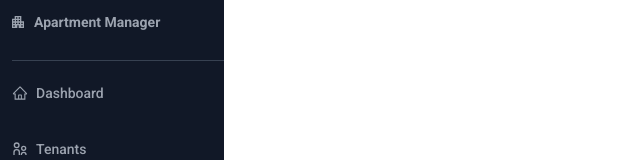
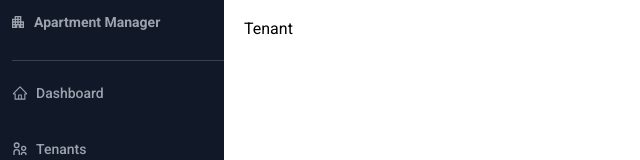
Before and after one commit to jbetancur12/apartment-manager-vite, a React (Vite) app: page /tenant/1 in a window 1280 px wide. Shown: the top 160 px of the page, without its empty margins (0-640 px from the left). Built offline with nearby package versions, Linux system fonts and the light colour scheme.

Commit message:
feat: create page user tenant component

```diff
--- a/src/App.tsx
+++ b/src/App.tsx
@@ -1,7 +1,7 @@
 import './App.css'
-import Main from './Components/Layouts/Main'
+import Main from './Layouts/Main'
 
-function App(): JSX.Element {
+function App (): JSX.Element {
   return (
     <div>
       <Main />
--- a/src/Components/Layouts/Main.tsx
+++ /dev/null
@@ -1,23 +0,0 @@
-import React from 'react'
-import { Route, Routes } from 'react-router-dom'
-
-import MainCards from '../MainCards/MainCards'
-import Menu from '../Menu/Menu'
-import Tenants from '../Tenants/Tenants'
-import './Main.scss'
-
-const Main = (): JSX.Element => {
-  return (
-    <main className="Main">
-      <Menu />
-      <section className="Main-cards">
-        <Routes>
-          <Route path="/" element={<MainCards />} />
-          <Route path="tenants" element={<Tenants />} />
-        </Routes>
-      </section>
-    </main>
-  )
-}
-
-export default Main
--- a/src/Components/Tenants/components/TenantsTable/TenantsTable.tsx
+++ b/src/Components/Tenants/components/TenantsTable/TenantsTable.tsx
@@ -11,6 +11,7 @@ import {
 import { useTheme } from '@table-library/react-table-library/theme'
 import { useRowSelect } from '@table-library/react-table-library/select'
 import { usePagination } from '@table-library/react-table-library/pagination'
+import { useNavigate } from 'react-router-dom'
 import { THEME } from './Theme.js'
 import './TenantsTable.scss'
 
@@ -44,6 +45,8 @@ const TenantsTable = ({ data, columns }: Props): JSX.Element => {
   })
 
   const [rowsPerPage, setRowsPerPage] = React.useState(10)
+
+  const navigate = useNavigate()
 
   const handleSearch = (event: React.ChangeEvent<HTMLInputElement>): void => {
     setSearch({ ...search, term: event.target.value })
@@ -150,7 +153,10 @@ const TenantsTable = ({ data, columns }: Props): JSX.Element => {
                     key={item.id}
                     item={item}
                     onDoubleClick={(node, event) =>
-                      console.log('Double Click Row', node, event)}
+                      navigate(`/tenant/${node.id}`, {
+                        replace: true,
+                        state: { ...node }
+                      })}
                   >
                     {columns.map((cell, idx) => (
                       <Cell key={idx}>
--- /dev/null
+++ b/src/Layouts/Main.tsx
@@ -0,0 +1,25 @@
+import React from 'react'
+import { Route, Routes } from 'react-router-dom'
+
+import MainCards from '../Components/MainCards/MainCards'
+import Menu from '../Components/Menu/Menu'
+import Tenants from '../Components/Tenants/Tenants'
+import Tenant from '../Pages/Tenant'
+import './Main.scss'
+
+const Main = (): JSX.Element => {
+  return (
+    <main className='Main'>
+      <Menu />
+      <section className='Main-cards'>
+        <Routes>
+          <Route path='/' element={<MainCards />} />
+          <Route path='tenants' element={<Tenants />} />
+          <Route path='tenant/:id' element={<Tenant />} />
+        </Routes>
+      </section>
+    </main>
+  )
+}
+
+export default Main
--- /dev/null
+++ b/src/Pages/Tenant.tsx
@@ -0,0 +1,15 @@
+import React from 'react'
+import { useLocation } from 'react-router-dom'
+
+const Tenant = (): JSX.Element => {
+  const { state } = useLocation()
+
+  console.log(state)
+  return (
+    <>
+      <div>Tenant</div>
+    </>
+  )
+}
+
+export default Tenant
```
Also changed, not shown: src/Layouts/Main.scss (renamed from src/Components/Layouts/Main.scss).
